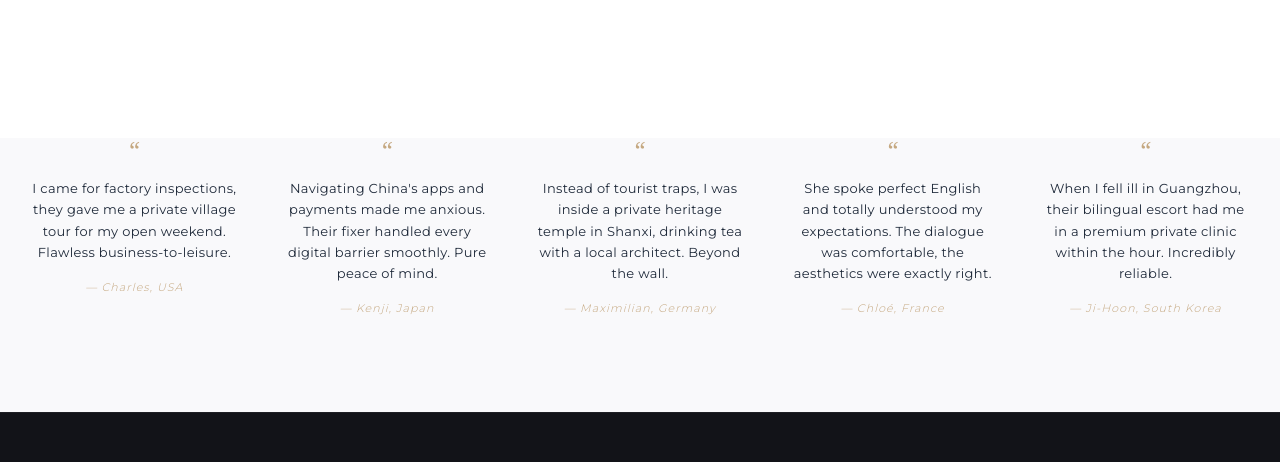
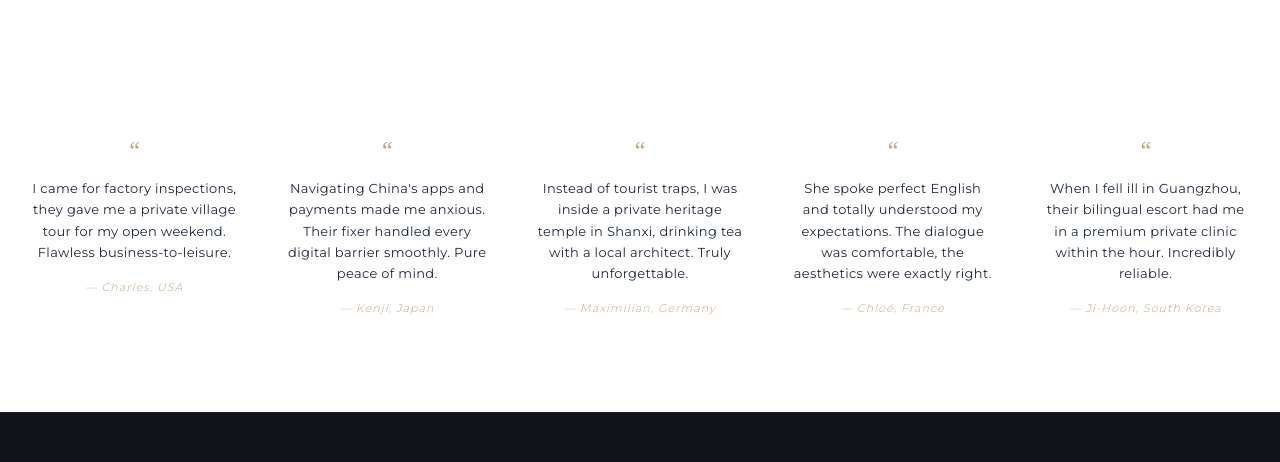
Before and after one commit to FreakTelevision/lokalchina, a Next.js app: page /de in a window 1280 px wide. Shown: the part 1360-1822 px from the top of the page. Built offline with nearby package versions, Linux system fonts and the light colour scheme; a web font is replaced by a local one.

Commit message:
Testimonials bg white + fix Maximilian quote

```diff
--- a/src/components/Testimonials.tsx
+++ b/src/components/Testimonials.tsx
@@ -17,7 +17,7 @@ export default function Testimonials() {
       author: "Kenji, Japan"
     },
     {
-      quote: "Instead of tourist traps, I was inside a private heritage temple in Shanxi, drinking tea with a local architect. Beyond the wall.",
+      quote: "Instead of tourist traps, I was inside a private heritage temple in Shanxi, drinking tea with a local architect. Truly unforgettable.",
       author: "Maximilian, Germany"
     },
     {
@@ -31,7 +31,7 @@ export default function Testimonials() {
   ];
 
   return (
-    <section className={`w-full bg-[#f9f9fb] text-[#111215] pb-24 ${montserrat.className}`}>
+    <section className={`w-full bg-white text-[#111215] pb-24 ${montserrat.className}`}>
       <div className="max-w-7xl mx-auto px-6">
         <div className="grid grid-cols-1 sm:grid-cols-2 lg:grid-cols-5 gap-8 items-start">
           {reviews.map((item, index) => (
```
